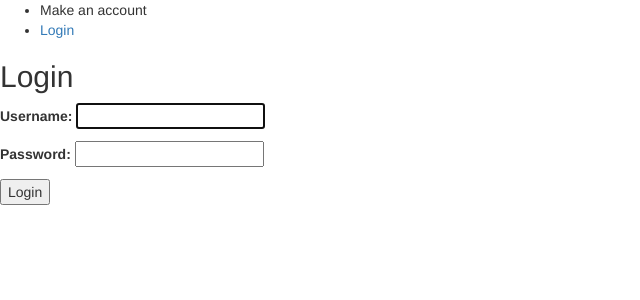
After one commit to hcodydibble/django-imager, a Django app: page /login/ in a window 1280 px wide. The commit adds this page. Shown: the top 300 px of the page, without its empty margins (0-640 px from the left). Run offline with Django 3.2, Linux system fonts and the light colour scheme; some libraries are stand-ins or nearby versions.

Commit message:
login logout

```diff
--- a/django_imager/settings.py
+++ b/django_imager/settings.py
@@ -21,6 +21,7 @@ BASE_DIR = os.path.dirname(os.path.dirname(os.path.abspath(__file__)))
 
 # SECURITY WARNING: keep the secret key used in production secret!
 SECRET_KEY = os.environ.get('SECRET_KEY')
+LOGIN_REDIRECT_URL = 'home'
 
 # SECURITY WARNING: don't run with debug turned on in production!
 DEBUG = True
--- a/django_imager/templates/django_imager/base.html
+++ b/django_imager/templates/django_imager/base.html
@@ -4,15 +4,20 @@
     {% load bootstrap3 %}
     {% bootstrap_css %}
     <meta charset="UTF-8">
-    <title>Django Imager</title>
+    <title>{% block title %}{% endblock %}</title>
 </head>
 <body>
     <nav>
         <ul>
             <li>Make an account</li>
-            <li>Login</li>
+            {% if request.user.is_authenticated %}
+            <li><a href="{% url 'logout' %}">Logout</li></a>
+            {% else %}
+            <li><a href="{% url 'login' %}">Login</li></a>
+            {% endif %}
         </ul>
     </nav>
+
     {% block content %}{% endblock %}
 </body>
 </html>
--- /dev/null
+++ b/django_imager/templates/registration/login.html
@@ -0,0 +1,12 @@
+{% extends 'django_imager/base.html' %}
+
+{% block title %}Login{% endblock %}
+
+{% block content %}
+  <h2>Login</h2>
+  <form method="post">
+    {% csrf_token %}
+    {{ form.as_p }}
+    <button type="submit">Login</button>
+  </form>
+{% endblock %}
--- a/django_imager/urls.py
+++ b/django_imager/urls.py
@@ -15,9 +15,12 @@ Including another URLconf
 """
 from django.conf.urls import url
 from django.contrib import admin
+from django.contrib.auth import views as auth_views
 from django_imager.views import home_view
 
 urlpatterns = [
     url(r'^admin/', admin.site.urls),
     url(r'^$', home_view, name='home'),
+    url(r'^login/', auth_views.login, name='login'),
+    url(r'^logout/', auth_views.logout, {'next_page': '/'}, name='logout'),
 ]
```
